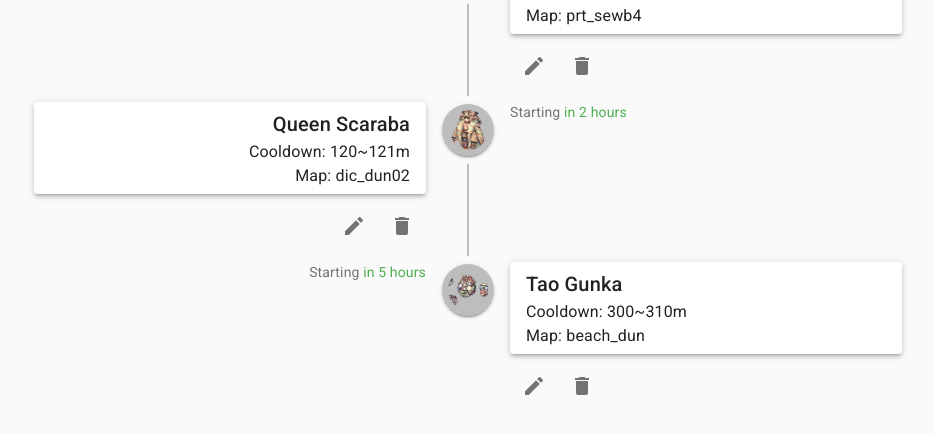
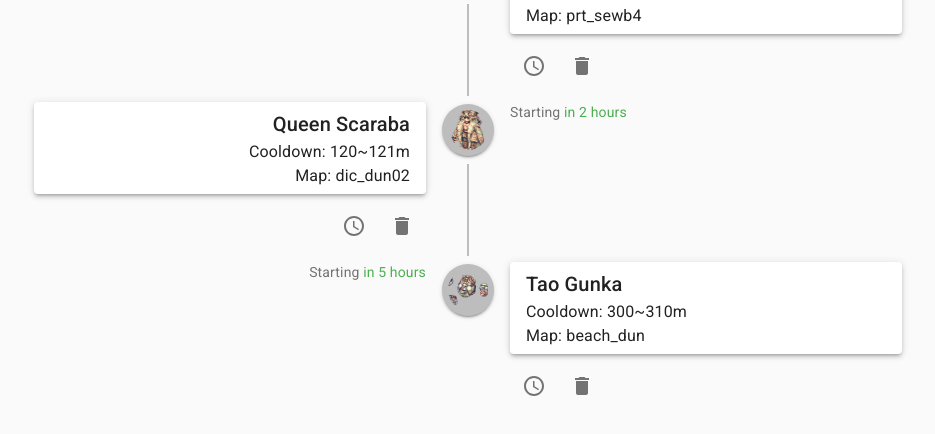
Before and after one commit to kasper573/ragnarok-boss-tracker, a React (Create React App) app: page / in a window 1280 px wide. Shown: the part 174-608 px from the top of the page, without its empty margins (172-1107 px from the left). Built offline with nearby package versions, Linux system fonts and the light colour scheme.

Commit message:
Change icon for setting kill time

```diff
--- a/src/HuntTimelineItem.tsx
+++ b/src/HuntTimelineItem.tsx
@@ -10,14 +10,14 @@ import styled from "styled-components";
 import Paper from "@material-ui/core/Paper";
 import { Hunt } from "./Hunt";
 import { Avatar, IconButton, Tooltip } from "@material-ui/core";
-import { Delete, Edit } from "@material-ui/icons";
+import { AccessTime, Delete } from "@material-ui/icons";
 import { HuntInfo } from "./HuntInfo";
 
 export type HuntTimelineItemProps = {
   hunt: Hunt;
   onEdit: (hunt: Hunt) => void;
   onDelete: (hunt: Hunt) => void;
-  alignActions: 'right' | 'left';
+  alignActions: "right" | "left";
   connector: boolean;
 };
 
@@ -26,7 +26,7 @@ export const HuntTimelineItem: React.FC<HuntTimelineItemProps> = ({
   onEdit,
   onDelete,
   alignActions,
-  connector
+  connector,
 }) => (
   <MuiTimelineItem>
     <TimelineOppositeContent>
@@ -45,7 +45,7 @@ export const HuntTimelineItem: React.FC<HuntTimelineItemProps> = ({
       <Actions align={alignActions}>
         <Tooltip title="Set kill time">
           <IconButton onClick={() => onEdit(hunt)}>
-            <Edit />
+            <AccessTime />
           </IconButton>
         </Tooltip>
         <Tooltip title="Stop hunting">
```
